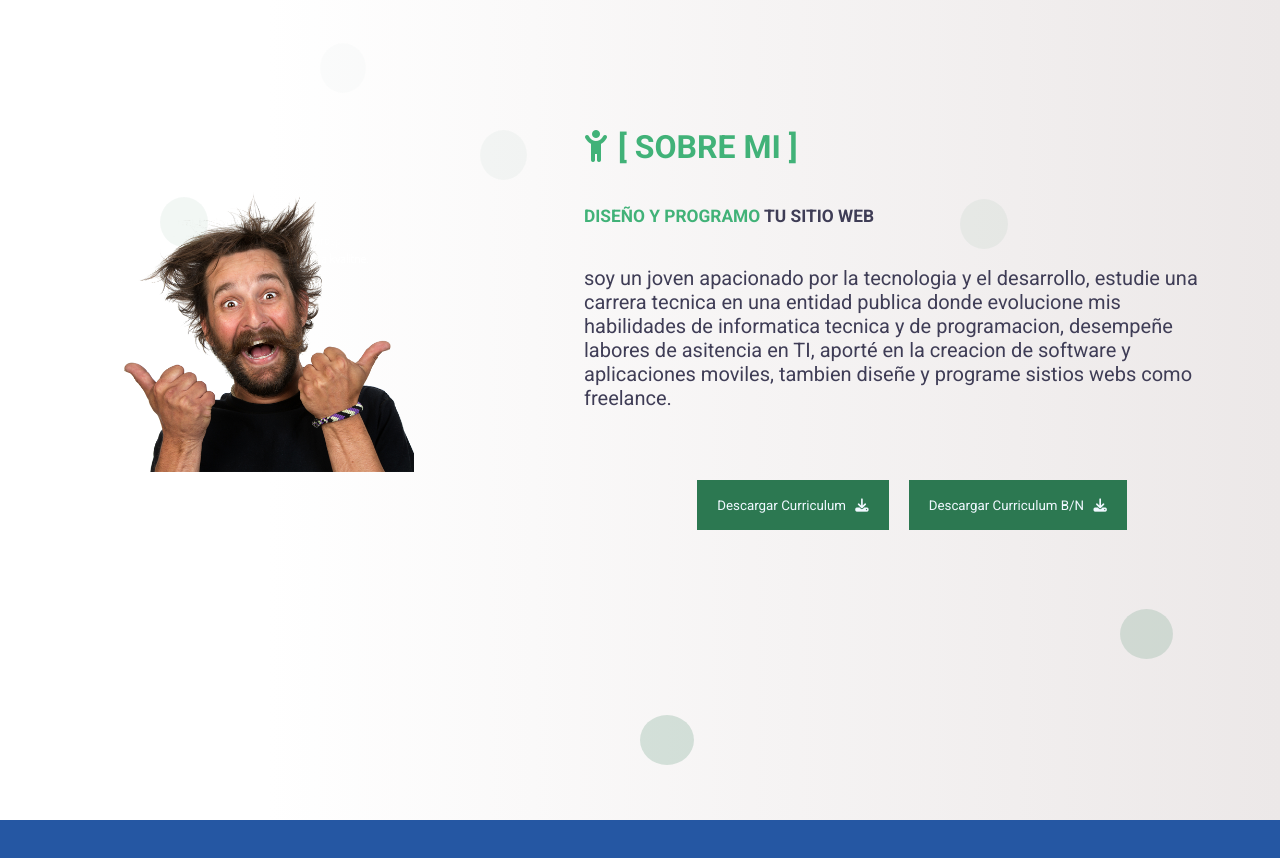
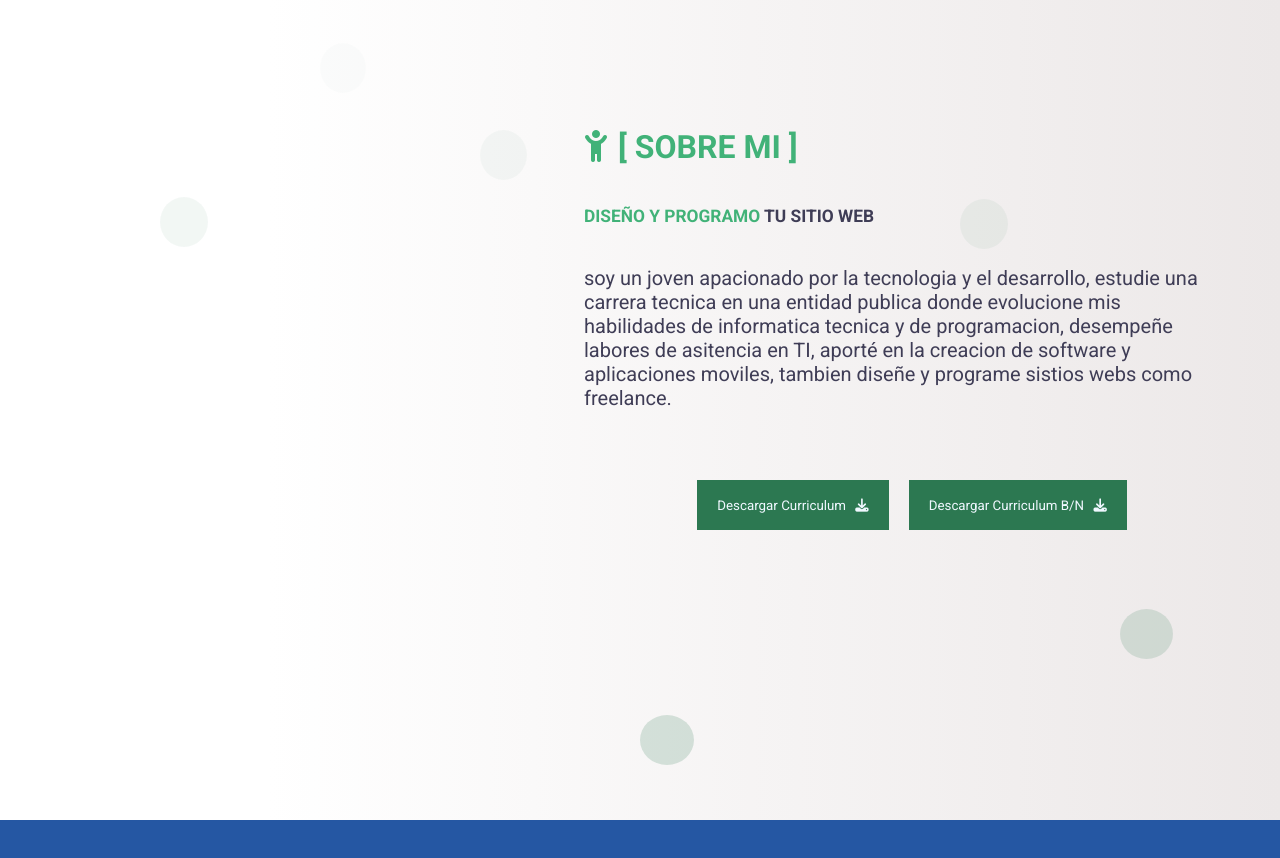
Before and after one commit to MyerAnderson/myPortafolio, a plain HTML site: page index.html in a window 1280 px wide. Shown: the part 940-1798 px from the top of the page. Drawn offline with nearby package versions, Linux system fonts and the light colour scheme.

Commit message:
quite mi foto

```diff
--- a/vistas/style.css
+++ b/vistas/style.css
@@ -302,7 +302,7 @@ section{
 .sobreMi_content .foto::after{
     content: "";
     position: absolute;
-    background-image: url(./recursos/Happy-Person.png);
+    background-image: url();
     background-size: cover;
     background-repeat: no-repeat;
     height: 280px;
```
